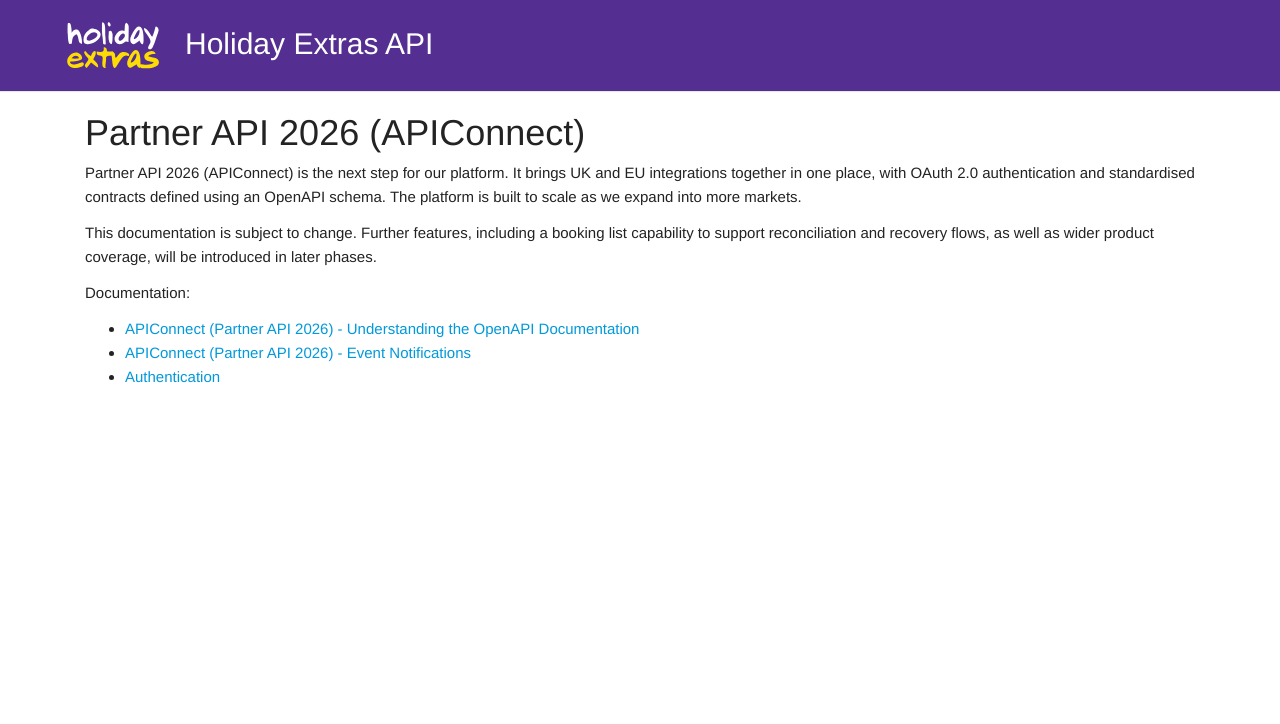
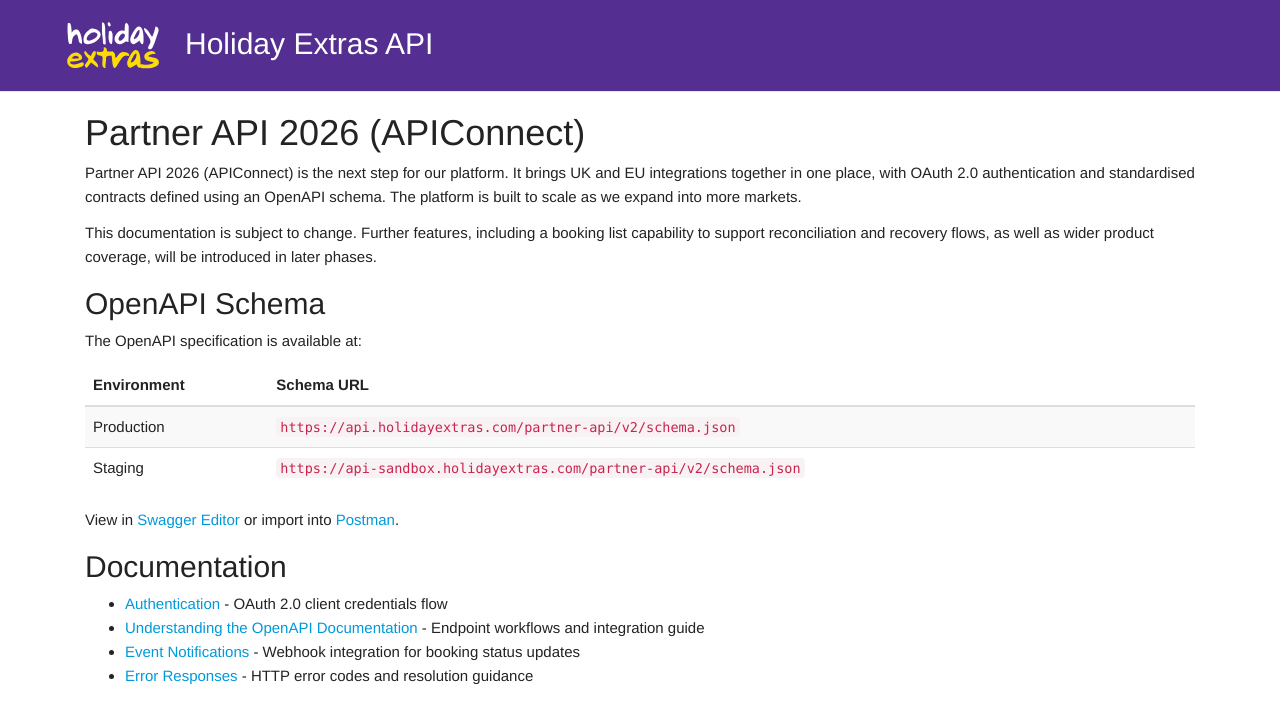
Before and after one commit to holidayextras/partner-api-docs, a Jekyll site: the page built from site/partner/v2/index.md, in a window 1280 px wide. Shown: the top 724 px of the page. Built offline with Jekyll 4.4.1, drawn with Linux system fonts in a browser that asks for light colours; some web fonts are replaced; our own code applies the rules of GitHub Pages for plain Markdown files.

Commit message:
fix v2 doc errors and add missing integration guidance

```diff
--- a/site/partner/v2/index.md
+++ b/site/partner/v2/index.md
@@ -4,7 +4,20 @@
 
 This documentation is subject to change. Further features, including a booking list capability to support reconciliation and recovery flows, as well as wider product coverage, will be introduced in later phases.
 
-Documentation:
-* [APIConnect (Partner API 2026) - Understanding the OpenAPI Documentation](./api-endpoint-navigation-guide.md)
-* [APIConnect (Partner API 2026) - Event Notifications](./webhook-integration-guide.md)
-* [Authentication](./authentication.md)
+## OpenAPI Schema
+
+The OpenAPI specification is available at:
+
+| Environment | Schema URL |
+|-------------|-----------|
+| Production  | `https://api.holidayextras.com/partner-api/v2/schema.json` |
+| Staging     | `https://api-sandbox.holidayextras.com/partner-api/v2/schema.json` |
+
+View in [Swagger Editor](https://editor.swagger.io/) or import into [Postman](https://www.postman.com/).
+
+## Documentation
+
+* [Authentication](./authentication.md) - OAuth 2.0 client credentials flow
+* [Understanding the OpenAPI Documentation](./api-endpoint-navigation-guide.md) - Endpoint workflows and integration guide
+* [Event Notifications](./webhook-integration-guide.md) - Webhook integration for booking status updates
+* [Error Responses](./problems/) - HTTP error codes and resolution guidance
```
Also changed, not shown: site/partner/v2/api-endpoint-navigation-guide.md (+61 -49 lines), site/partner/v2/authentication.md (+0 -2 lines), site/partner/v2/webhook-integration-guide.md (+1 -1 lines).
